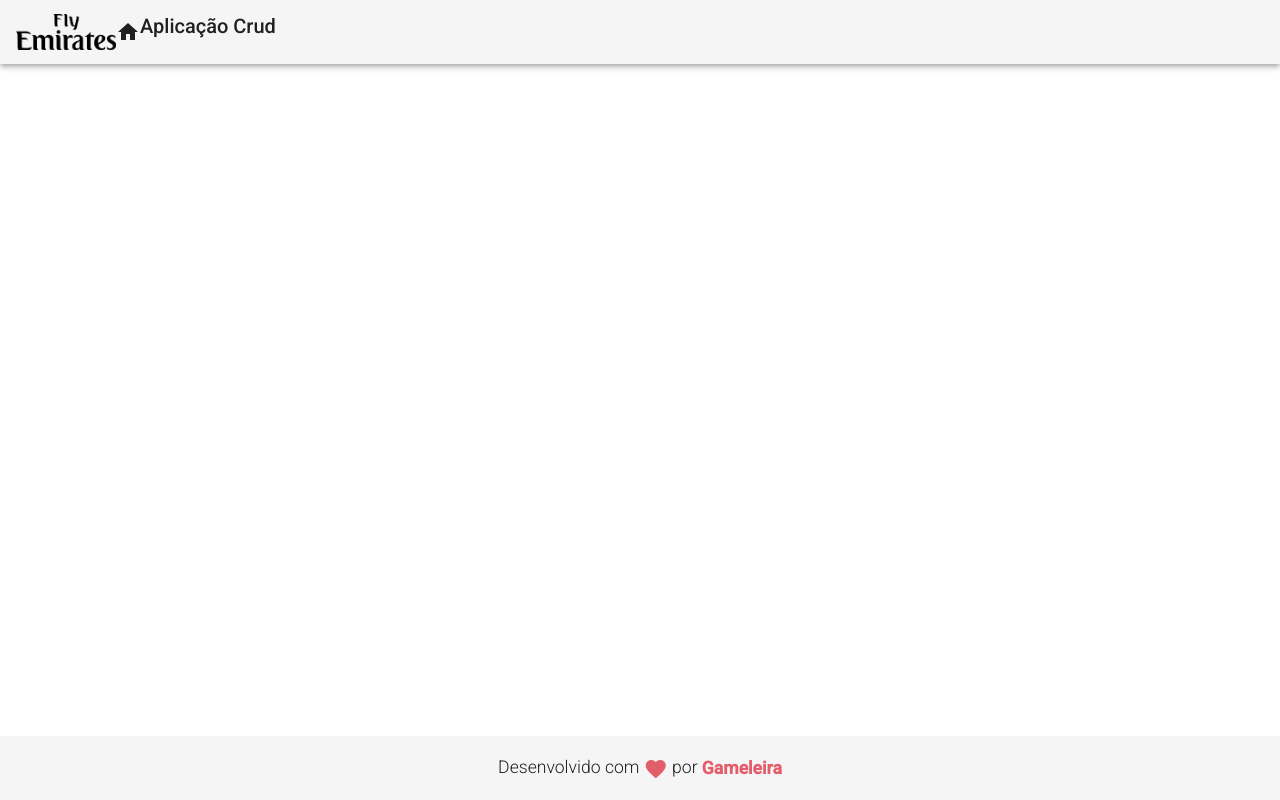
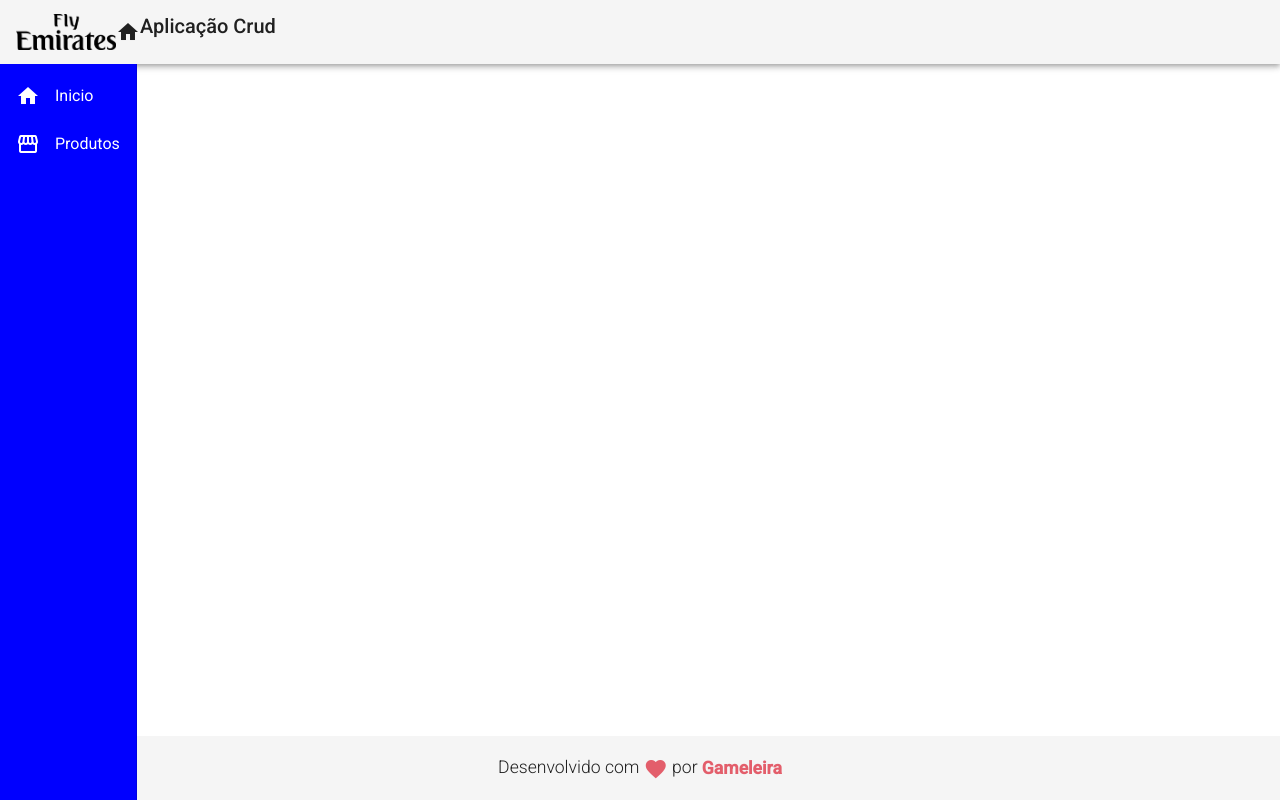
Before and after one commit to GAMELEIRA/udemy-angular-9-essencial, an Angular app in the folder FRONTEND/: page / in a window 1280 px wide. Built offline with nearby package versions, Linux system fonts and the light colour scheme.

Commit message:
Adicionado o componente de navegação no diretorio components\template\nav

```diff
--- a/FRONTEND/src/app/app.component.html
+++ b/FRONTEND/src/app/app.component.html
@@ -1,2 +1,3 @@
 <app-header></app-header>
+<app-nav></app-nav>
 <app-footer></app-footer>
--- /dev/null
+++ b/FRONTEND/src/app/components/template/nav/nav.component.css
@@ -0,0 +1,12 @@
+.sidenav{
+    background-color: blue;
+    width: px;
+}
+
+.sidenav a {
+    color: white;
+}
+
+.sidenav i {
+    padding-right: 15px;
+}
--- /dev/null
+++ b/FRONTEND/src/app/components/template/nav/nav.component.html
@@ -0,0 +1,19 @@
+<mat-sidenav-container class="container">
+
+    <mat-sidenav class="sidenav" mode="side" opened fixedInViewport="true" fixedTopGap="64">
+        <mat-nav-list >
+            <a mat-list-item>
+                <i class="material-icons">
+                    home
+                </i>
+                Inicio
+            </a>
+            <a mat-list-item>
+                <i class="material-icons">
+                    storefront
+                </i>
+                Produtos
+            </a>
+        </mat-nav-list>
+    </mat-sidenav>
+</mat-sidenav-container>
--- /dev/null
+++ b/FRONTEND/src/app/components/template/nav/nav.component.ts
@@ -0,0 +1,15 @@
+import { Component, OnInit } from '@angular/core';
+
+@Component({
+  selector: 'app-nav',
+  templateUrl: './nav.component.html',
+  styleUrls: ['./nav.component.css']
+})
+export class NavComponent implements OnInit {
+
+  constructor() { }
+
+  ngOnInit(): void {
+  }
+
+}
```
Also changed, not shown: FRONTEND/src/app/app.module.ts (+10 -2 lines), 1 other file (tests, documents, lock files or other folders).
